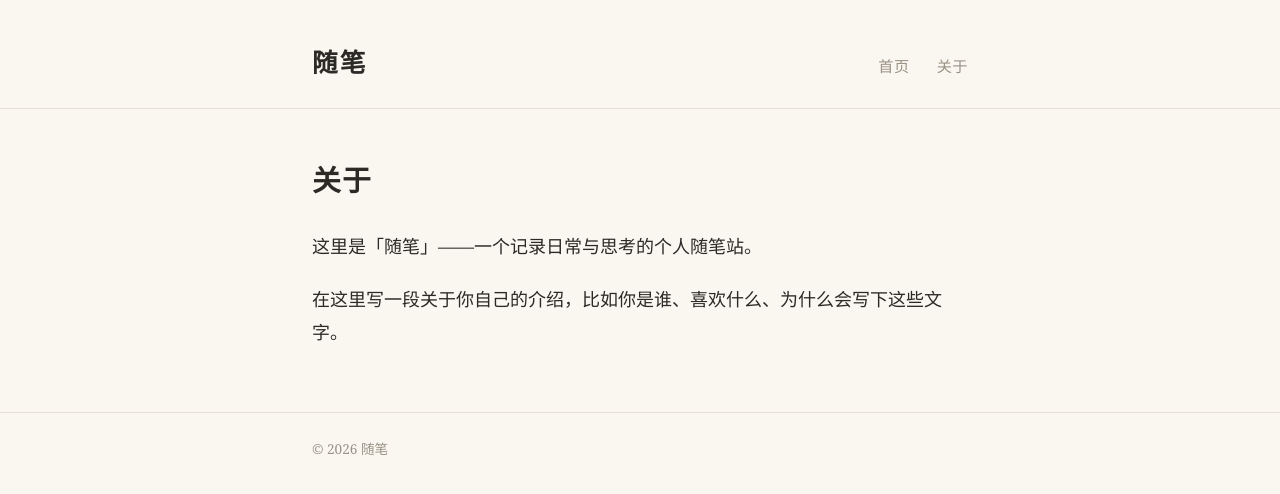
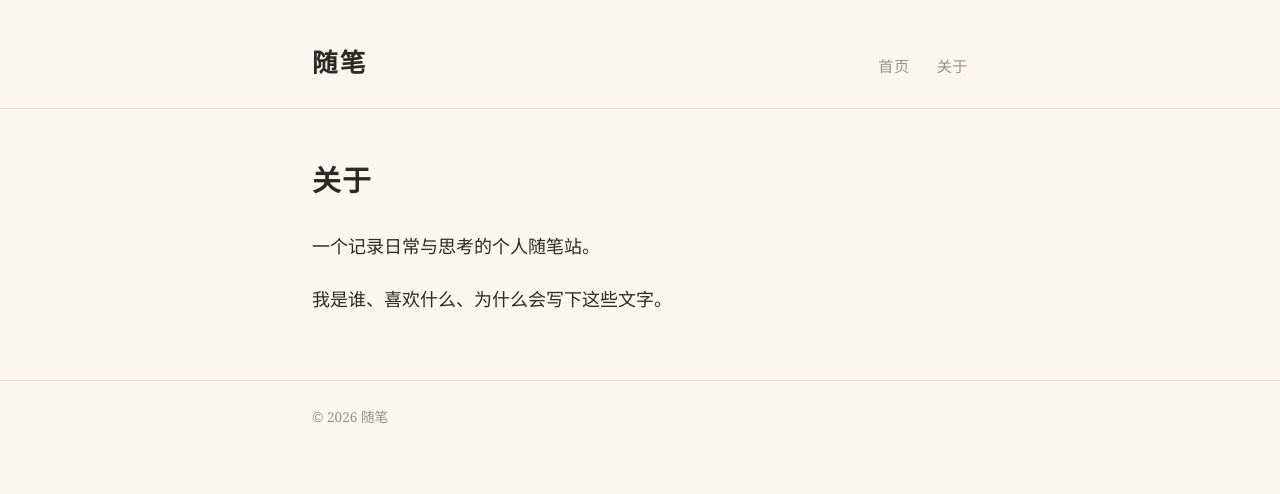
Before and after one commit to shenxingda666-commits/shenxingda666-commits.github.io, a Jekyll site: the page built from about.md, in a window 1280 px wide. Shown: the top 494 px of the page. Built offline with Jekyll 4.4.1, drawn with Linux system fonts in a browser that asks for light colours.

Commit message:
Update introduction text in about.md

```diff
--- a/about.md
+++ b/about.md
@@ -4,6 +4,6 @@ title: 关于
 permalink: /about/
 ---
 
-这里是「随笔」——一个记录日常与思考的个人随笔站。
+一个记录日常与思考的个人随笔站。
 
-在这里写一段关于你自己的介绍，比如你是谁、喜欢什么、为什么会写下这些文字。
+我是谁、喜欢什么、为什么会写下这些文字。
```
